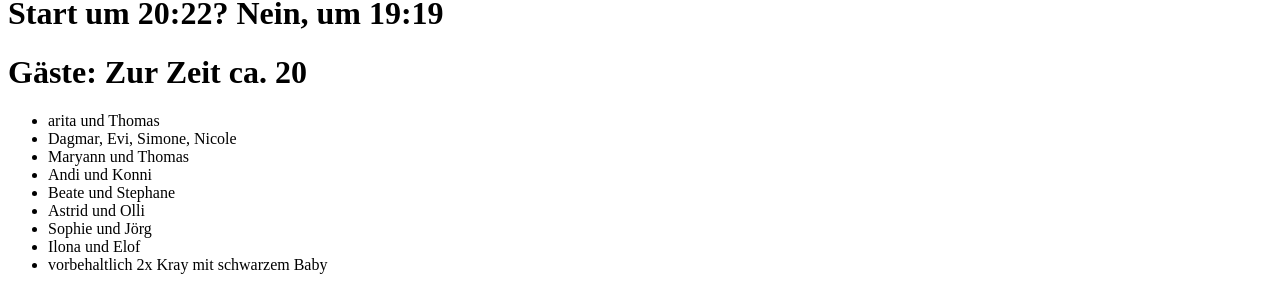
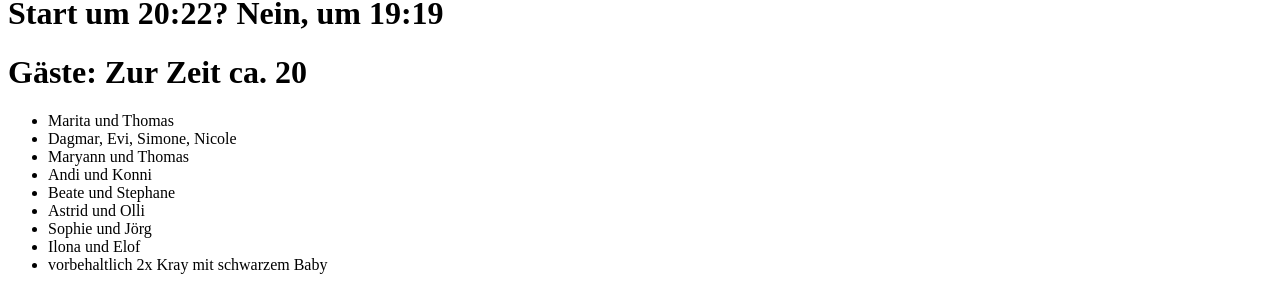
Before and after one commit to DiveDocs/Sylvester2023, a Jekyll site: the page built from index.markdown, in a window 1280 px wide and 900 px high. Shown: the part 170-458 px from the top of the window. Built offline with Jekyll 4.4.1, drawn with Linux system fonts in a browser that asks for light colours.

Commit message:
Some more changes 4

```diff
--- a/index.markdown
+++ b/index.markdown
@@ -33,7 +33,7 @@ tr:nth-child(even) {
 <h1> Gäste: Zur Zeit ca. 20 </h1>
 
 <ul>
-<li>arita und Thomas</li>
+<li>Marita und Thomas</li>
 <li>Dagmar, Evi, Simone, Nicole</li>
 <li>Maryann und Thomas</li>
 <li>Andi und Konni</li>
```
